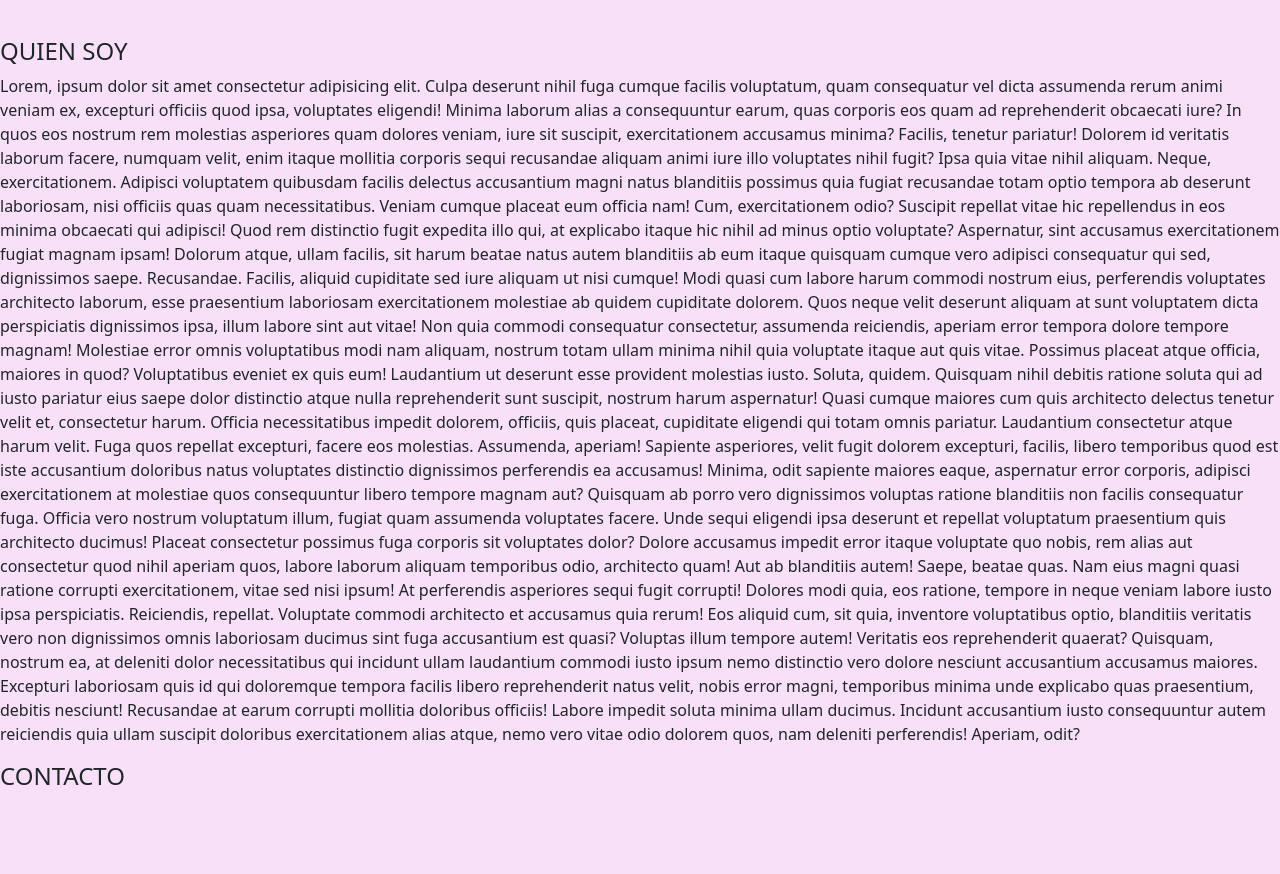
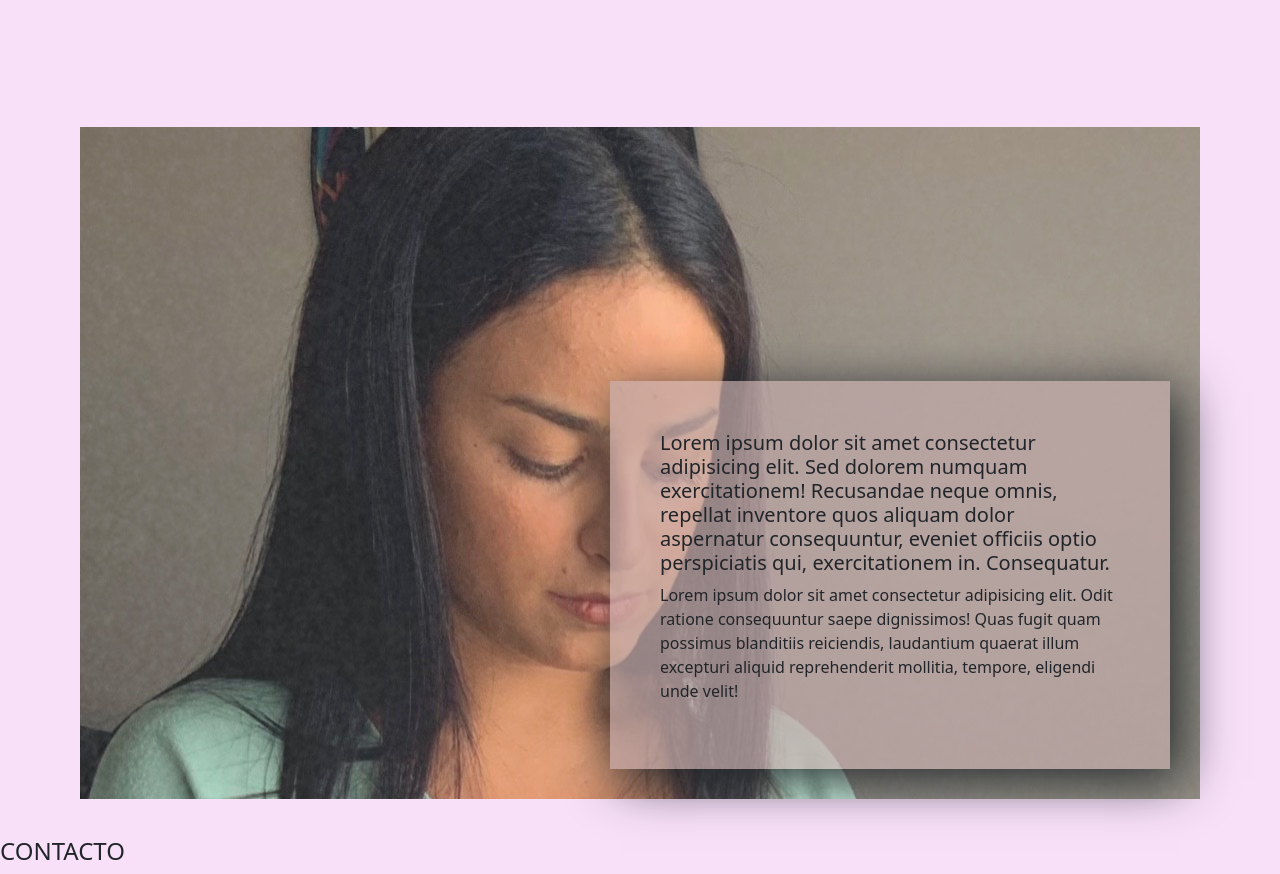
Before and after one commit to HoneyCombWS/TerapiasHolisticas, a website: page index.html in a window 1280 px wide. Shown: the part 1563-2437 px from the top of the page. Before the commit the page ends 2362 px from the top, so only its background shows below. Drawn offline with nearby package versions, Linux system fonts and the light colour scheme.

Commit message:
se armo la seccion Quien Soy

```diff
--- a/index.html
+++ b/index.html
@@ -20,10 +20,10 @@
         <a class="nav-link" href="#scrollspyHeading2">Cursos</a>
       </li>
       <li class="nav-item">
-        <a class="nav-link" href="#scrollspyHeading2">Quien Soy</a>
+        <a class="nav-link" href="#scrollspyHeading3">Quien Soy</a>
       </li>
       <li class="nav-item">
-        <a class="nav-link" href="#scrollspyHeading2">Contacto</a>
+        <a class="nav-link" href="#scrollspyHeading4">Contacto</a>
       </li>
     </ul>
   </nav>
@@ -55,6 +55,9 @@
     <!-- Clases y Cursos -->
     <article  id="scrollspyHeading2" class="clases">
       <!-- Encavezado -->
+      <div class="TituloClases">
+        <h3>Cursos---Talleres</h3>
+      </div>
       <div class="card Encavezado">
           <h5 class="card-title">Cursos y Talleres</h5>
       </div>
@@ -152,29 +155,12 @@
     </article>
     <!-- Quien Soy -->
     <article id="scrollspyHeading3">
-      <h4 id="yo">QUIEN SOY</h4>
-      <p>
-        Lorem, ipsum dolor sit amet consectetur adipisicing elit. Culpa deserunt nihil fuga cumque facilis voluptatum, quam consequatur vel dicta assumenda rerum animi veniam ex, excepturi officiis quod ipsa, voluptates eligendi!
-        Minima laborum alias a consequuntur earum, quas corporis eos quam ad reprehenderit obcaecati iure? In quos eos nostrum rem molestias asperiores quam dolores veniam, iure sit suscipit, exercitationem accusamus minima?
-        Facilis, tenetur pariatur! Dolorem id veritatis laborum facere, numquam velit, enim itaque mollitia corporis sequi recusandae aliquam animi iure illo voluptates nihil fugit? Ipsa quia vitae nihil aliquam. Neque, exercitationem.
-        Adipisci voluptatem quibusdam facilis delectus accusantium magni natus blanditiis possimus quia fugiat recusandae totam optio tempora ab deserunt laboriosam, nisi officiis quas quam necessitatibus. Veniam cumque placeat eum officia nam!
-        Cum, exercitationem odio? Suscipit repellat vitae hic repellendus in eos minima obcaecati qui adipisci! Quod rem distinctio fugit expedita illo qui, at explicabo itaque hic nihil ad minus optio voluptate?
-        Aspernatur, sint accusamus exercitationem fugiat magnam ipsam! Dolorum atque, ullam facilis, sit harum beatae natus autem blanditiis ab eum itaque quisquam cumque vero adipisci consequatur qui sed, dignissimos saepe. Recusandae.
-        Facilis, aliquid cupiditate sed iure aliquam ut nisi cumque! Modi quasi cum labore harum commodi nostrum eius, perferendis voluptates architecto laborum, esse praesentium laboriosam exercitationem molestiae ab quidem cupiditate dolorem.
-        Quos neque velit deserunt aliquam at sunt voluptatem dicta perspiciatis dignissimos ipsa, illum labore sint aut vitae! Non quia commodi consequatur consectetur, assumenda reiciendis, aperiam error tempora dolore tempore magnam!
-        Molestiae error omnis voluptatibus modi nam aliquam, nostrum totam ullam minima nihil quia voluptate itaque aut quis vitae. Possimus placeat atque officia, maiores in quod? Voluptatibus eveniet ex quis eum!
-        Laudantium ut deserunt esse provident molestias iusto. Soluta, quidem. Quisquam nihil debitis ratione soluta qui ad iusto pariatur eius saepe dolor distinctio atque nulla reprehenderit sunt suscipit, nostrum harum aspernatur!
-        Quasi cumque maiores cum quis architecto delectus tenetur velit et, consectetur harum. Officia necessitatibus impedit dolorem, officiis, quis placeat, cupiditate eligendi qui totam omnis pariatur. Laudantium consectetur atque harum velit.
-        Fuga quos repellat excepturi, facere eos molestias. Assumenda, aperiam! Sapiente asperiores, velit fugit dolorem excepturi, facilis, libero temporibus quod est iste accusantium doloribus natus voluptates distinctio dignissimos perferendis ea accusamus!
-        Minima, odit sapiente maiores eaque, aspernatur error corporis, adipisci exercitationem at molestiae quos consequuntur libero tempore magnam aut? Quisquam ab porro vero dignissimos voluptas ratione blanditiis non facilis consequatur fuga.
-        Officia vero nostrum voluptatum illum, fugiat quam assumenda voluptates facere. Unde sequi eligendi ipsa deserunt et repellat voluptatum praesentium quis architecto ducimus! Placeat consectetur possimus fuga corporis sit voluptates dolor?
-        Dolore accusamus impedit error itaque voluptate quo nobis, rem alias aut consectetur quod nihil aperiam quos, labore laborum aliquam temporibus odio, architecto quam! Aut ab blanditiis autem! Saepe, beatae quas.
-        Nam eius magni quasi ratione corrupti exercitationem, vitae sed nisi ipsum! At perferendis asperiores sequi fugit corrupti! Dolores modi quia, eos ratione, tempore in neque veniam labore iusto ipsa perspiciatis.
-        Reiciendis, repellat. Voluptate commodi architecto et accusamus quia rerum! Eos aliquid cum, sit quia, inventore voluptatibus optio, blanditiis veritatis vero non dignissimos omnis laboriosam ducimus sint fuga accusantium est quasi?
-        Voluptas illum tempore autem! Veritatis eos reprehenderit quaerat? Quisquam, nostrum ea, at deleniti dolor necessitatibus qui incidunt ullam laudantium commodi iusto ipsum nemo distinctio vero dolore nesciunt accusantium accusamus maiores.
-        Excepturi laboriosam quis id qui doloremque tempora facilis libero reprehenderit natus velit, nobis error magni, temporibus minima unde explicabo quas praesentium, debitis nesciunt! Recusandae at earum corrupti mollitia doloribus officiis!
-        Labore impedit soluta minima ullam ducimus. Incidunt accusantium iusto consequuntur autem reiciendis quia ullam suscipit doloribus exercitationem alias atque, nemo vero vitae odio dolorem quos, nam deleniti perferendis! Aperiam, odit?
-      </p>
+      <div class="quienSoy">
+        <div class="body-quiensoy">
+          <h5>Lorem ipsum dolor sit amet consectetur adipisicing elit. Sed dolorem numquam exercitationem! Recusandae neque omnis, repellat inventore quos aliquam dolor aspernatur consequuntur, eveniet officiis optio perspiciatis qui, exercitationem in. Consequatur.</h5>
+          <p>Lorem ipsum dolor sit amet consectetur adipisicing elit. Odit ratione consequuntur saepe dignissimos! Quas fugit quam possimus blanditiis reiciendis, laudantium quaerat illum excepturi aliquid reprehenderit mollitia, tempore, eligendi unde velit!</p>
+        </div>
+      </div>
     </article>
     <!-- Contacto -->
     <article id="scrollspyHeading4">
--- a/sass/_cards.scss
+++ b/sass/_cards.scss
@@ -3,6 +3,19 @@ body{
         .clases{
             height: 100vh;
             background-color: rgba(0, 0, 0, 0);
+            .TituloClases{
+                width: 5%;
+                display: flex;
+                justify-content: center;
+                text-align: center;
+                h3{
+                    word-wrap: break-word;
+                    text-align:center;
+                    width:20px;
+                    /* writing-mode: vertical-lr;
+                    transform: rotate(180deg); */
+                }
+            }
             .Encavezado{
                 height:15%;
                 background-color: rgba(237, 166, 240, 0);
--- a/sass/_navbar.scss
+++ b/sass/_navbar.scss
@@ -1,7 +1,7 @@
 body{
     nav{
         width: 100%;
-        height: 70px;
+        height: auto;
         box-shadow: 10px 10px 50px;
         background-color: rgba(192, 168, 168, 0.7);
         ul{
--- /dev/null
+++ b/sass/_quiensoy.scss
@@ -0,0 +1,27 @@
+body{
+    section{
+        #scrollspyHeading3{
+            height: 100vh;
+            padding-top: 10px;
+            .quienSoy{
+                background-image:url(../assets/img/6.JPG);
+                display: flex;
+                justify-content: end;
+                align-items: end;
+                min-height: 85%;
+                height:auto;
+                margin: 80px;
+                .body-quiensoy{
+                    padding: 50px;
+                    margin: 30px;
+                    width: 50%;
+                    height: auto;
+                    box-shadow: 10px 10px 50px;
+                     /*display: flex; */
+                    text-align: start;
+                    background-color: rgba(192, 168, 168, 0.7);
+                }
+            }
+        }
+    }
+}
--- a/sass/main.scss
+++ b/sass/main.scss
@@ -4,3 +4,4 @@
 @import "section";
 @import "cards";
 @import "carousel";
+@import "quiensoy";
```
Also changed, not shown: assets/img/6.JPG (renamed from assets/img/image_6483441 (4).JPG), css/main.css.
